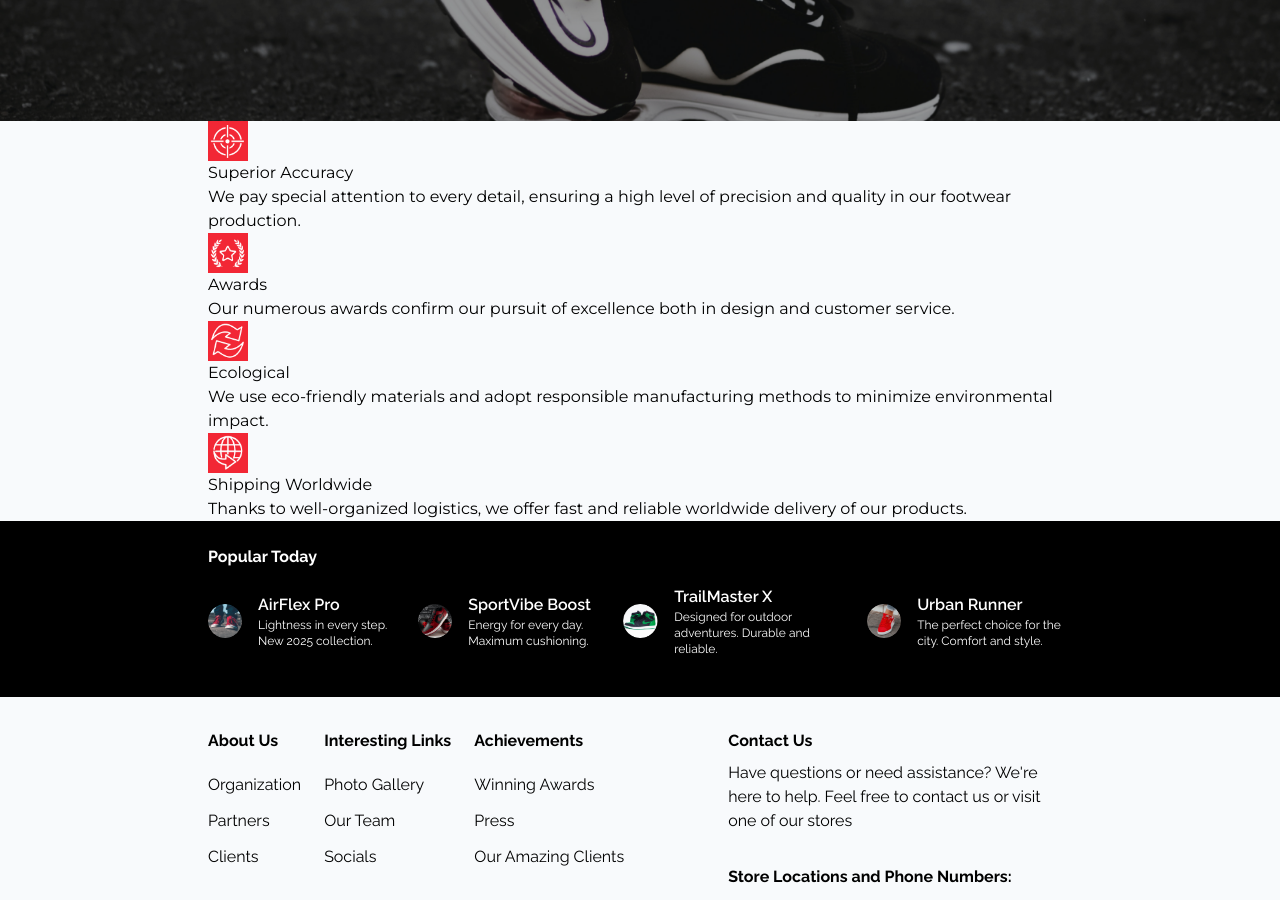
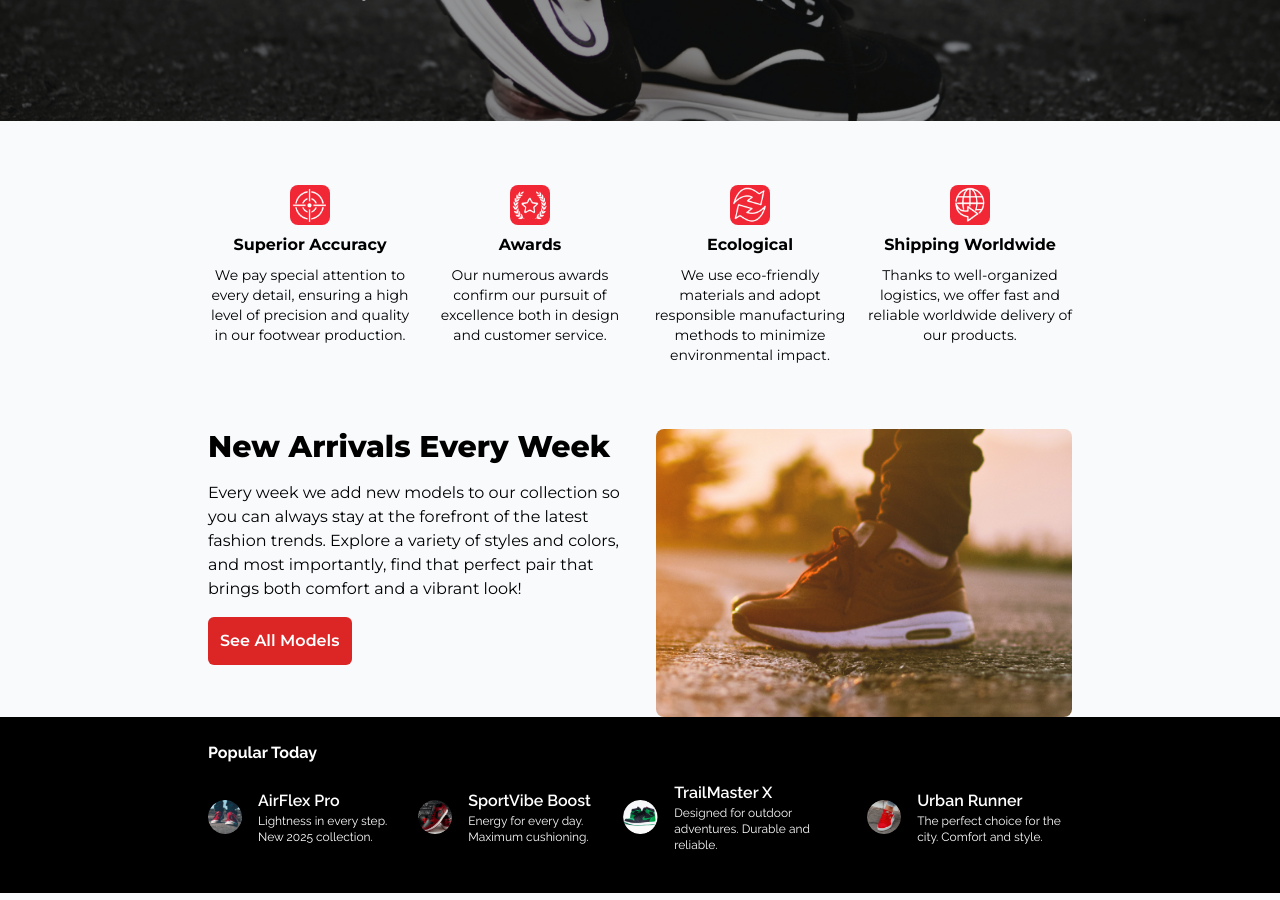
Before and after one commit to CopperyTexas/Shoe-store, an Angular app: page /about-us in a window 1280 px wide. Shown: the part 500-1400 px from the top of the page. Built offline with nearby package versions, Linux system fonts and the light colour scheme.

Commit message:
next page

```diff
--- a/src/app/pages/about-us/about-us.component.html
+++ b/src/app/pages/about-us/about-us.component.html
@@ -3,7 +3,7 @@
 >
   <div class="absolute inset-0 bg-black bg-opacity-40"></div>
   <h2 class="z-10 font-bold text-4xl">About Us</h2>
-  <p class="z-10 text-sm w-1/2 mt-4">
+  <p class="z-10 text-lg w-1/2 mt-4">
     We are delighted to welcome you to our Shoe Store! Our goal is to provide
     comfort and style for every step you take. We strive to ensure that every
     customer can find the perfect pair of shoes that suits their lifestyle and
@@ -11,9 +11,28 @@
   </p>
 </div>
 <div>
-  <ul>
+  <ul class="flex justify-between gap-4 mt-16">
     <li *ngFor="let award of achievements">
       <app-achievements [achievements]="award"></app-achievements>
     </li>
   </ul>
 </div>
+<div class="flex justify-between gap-8 mt-16">
+  <div class="w-1/2 flex flex-col gap-4">
+    <h3 class="font-extrabold text-3xl">New Arrivals Every Week</h3>
+    <p>
+      Every week we add new models to our collection so you can always stay at
+      the forefront of the latest fashion trends. Explore a variety of styles
+      and colors, and most importantly, find that perfect pair that brings both
+      comfort and a vibrant look!
+    </p>
+    <a
+      routerLink="/shop"
+      class="bg-red-600 p-3 text-white font-semibold rounded-md transform hover:scale-110 inline-block transition-transform duration-300 max-w-36"
+      >See All Models</a
+    >
+  </div>
+  <div
+    class="bg-[url(assets/images/bg/NewArrivals-bg.png)] bg-cover bg-center w-1/2 rounded-lg overflow-hidden h-72"
+  ></div>
+</div>
--- a/src/app/pages/about-us/about-us.component.ts
+++ b/src/app/pages/about-us/about-us.component.ts
@@ -1,10 +1,11 @@
 import { CommonModule } from '@angular/common';
 import { Component } from '@angular/core';
+import { RouterModule } from '@angular/router';
 import { AchievementsComponent } from '../../shared/achievements/achievements.component';
 
 @Component({
   selector: 'app-about-us',
-  imports: [AchievementsComponent, CommonModule],
+  imports: [AchievementsComponent, CommonModule, RouterModule],
   standalone: true,
   templateUrl: './about-us.component.html',
   styleUrl: './about-us.component.scss',
--- a/src/app/shared/achievements/achievements.component.html
+++ b/src/app/shared/achievements/achievements.component.html
@@ -1,3 +1,9 @@
-<img class="w-10" [src]="achievements.image" alt="achievements.title" />
-<h6>{{ achievements.title }}</h6>
-<p>{{ achievements.description }}</p>
+<div class="flex flex-col items-center justify-center gap-2">
+  <img
+    class="w-10 rounded-lg"
+    [src]="achievements.image"
+    alt="achievements.title"
+  />
+  <h6 class="font-bold">{{ achievements.title }}</h6>
+  <p class="text-sm max-w-sm text-center">{{ achievements.description }}</p>
+</div>
```
Also changed, not shown: src/assets/images/bg/NewArrivals-bg.png (added).
